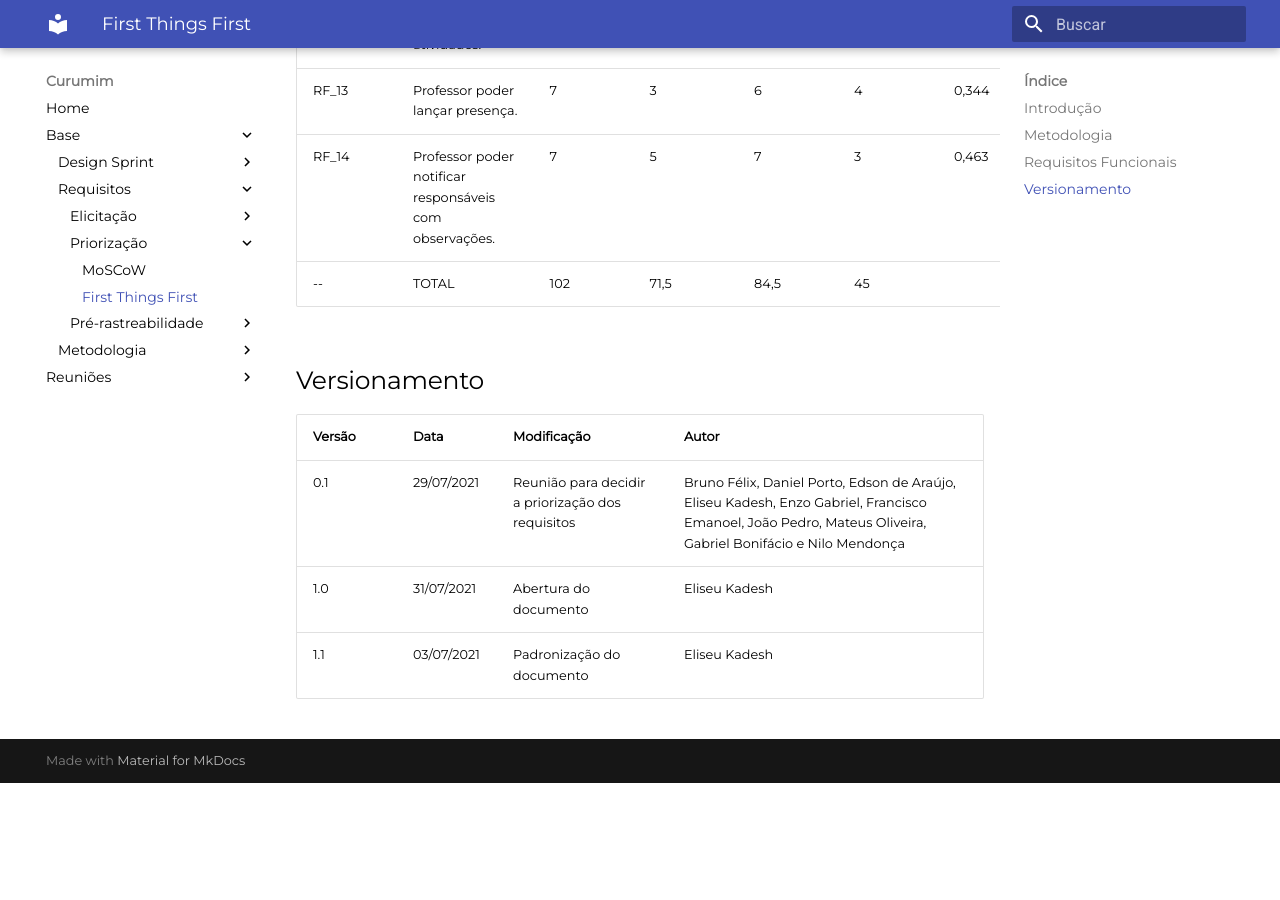
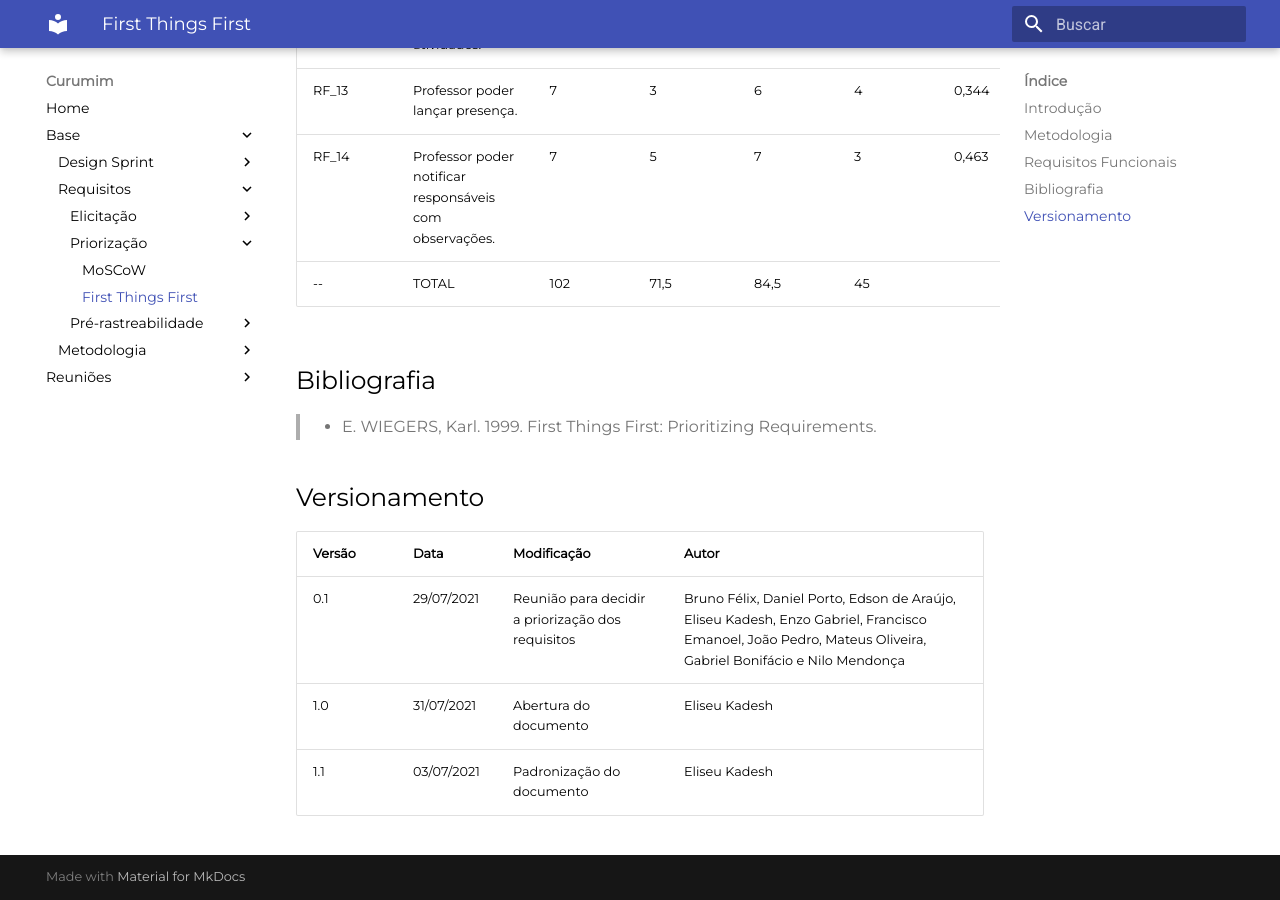
Before and after one commit to UnBArqDsw2021-1/2021.1_G6_Curumim, an MkDocs documentation site: the page built from docs/base/requisitos/priorizacao/first-things-first.md, in a window 1280 px wide and 900 px high, scrolled down 2042 px. Built offline with MkDocs 1.6.1 and Material for MkDocs 9.7.7, drawn with Linux system fonts in a browser that asks for light colours; before the commit the page ends 2825 px from its top, so only the background shows below that.

Commit message:
doc(#15) Adicionando referencia bibliografica.

```diff
--- a/docs/base/requisitos/priorizacao/first-things-first.md
+++ b/docs/base/requisitos/priorizacao/first-things-first.md
@@ -27,6 +27,10 @@ ID | Requisitos | Benefício relativo | Penalidade relativa | Custo relativo | R
 | RF_14 | Professor poder notificar responsáveis com observações.                         |  7 |   5   |  7  | 3 | 0,463 |
 | -- | TOTAL | 102	| 71,5 | 84,5 | 45 |
 
+## Bibliografia
+
+> - E. WIEGERS, Karl. 1999. First Things First: Prioritizing Requirements.
+
 ## Versionamento
 
 | Versão | Data | Modificação | Autor |
```
